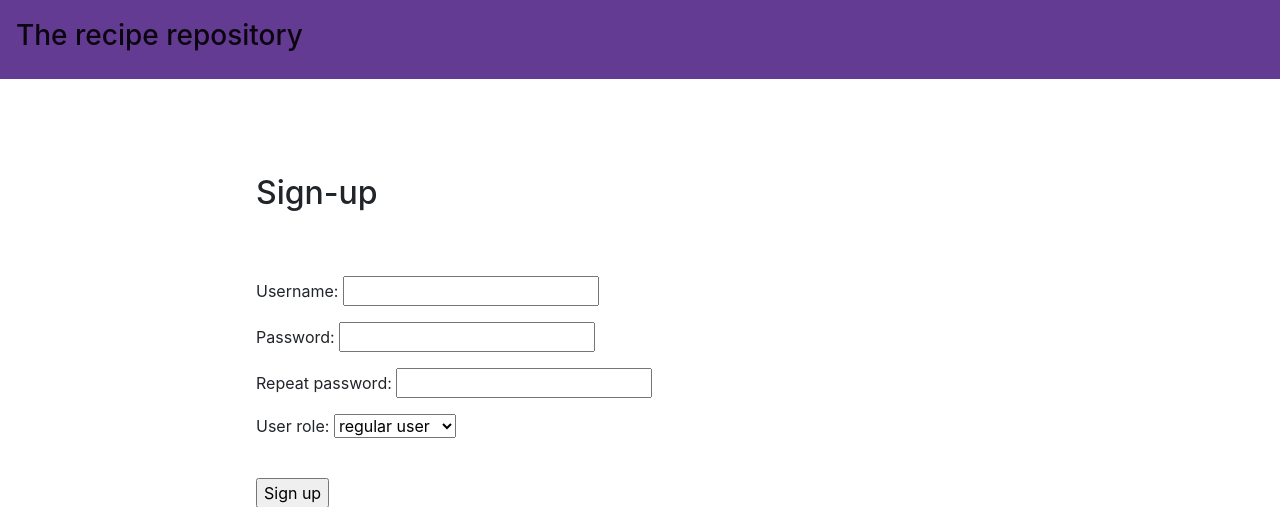
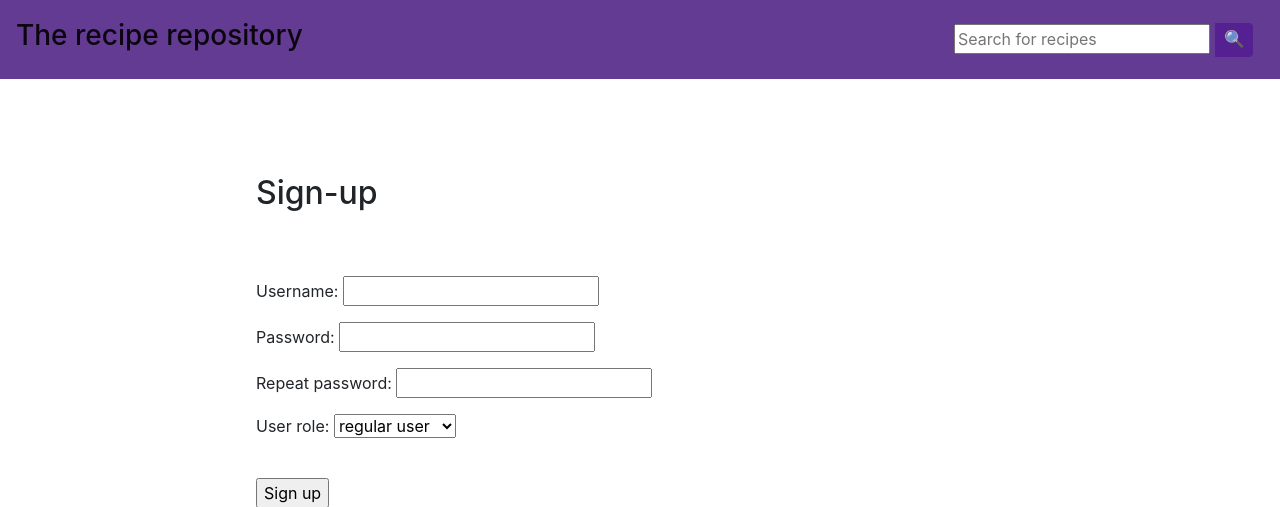
Before and after one commit to neazahorszky/recipe-web-app, a Flask app: page /signup in a window 1280 px wide. Shown: the top 507 px of the page. Run offline with Flask 3, Linux system fonts and the light colour scheme; some libraries are stand-ins or nearby versions.

Commit message:
Add search function

```diff
--- a/recipes.py
+++ b/recipes.py
@@ -22,3 +22,9 @@ def get_recipe(recipe_id):
                 WHERE r.id = :id AND u.id = r.user_id''')
 
     return db.session.execute(sql, {"id" : recipe_id}).fetchone()
+
+def search_recipes(query: str):
+    sql = text("""SELECT id, name FROM recipes
+                WHERE LOWER(name) LIKE LOWER(:query) OR LOWER(ingredients) LIKE LOWER(:query) OR LOWER(instructions) LIKE LOWER(:query)""")
+    matching_recipes = db.session.execute(sql, {"query": "%"+query+"%"}).fetchall()
+    return matching_recipes
--- a/routes.py
+++ b/routes.py
@@ -86,3 +86,9 @@ def review(recipe_id):
             return redirect("/recipe/" + str(recipe_id))
         else:
             return render_template("error.html", message="Review could not be added")
+
+@app.route("/search")
+def search_result():
+    query = request.args["query"]
+    matching_recipes = recipes.search_recipes(query)
+    return render_template("search.html", query=query, recipes=matching_recipes)
--- a/static/custom.css
+++ b/static/custom.css
@@ -10,3 +10,14 @@ header {
 h1, h2, h3, h4, h5, h6  {
     padding: 2% 0%;
 }
+
+button {
+    width: 40px;
+    height: 36px;
+    border: 1px solid rgb(100, 59, 146);
+    background: rgb(85, 32, 146);
+    text-align: center;
+    border-radius: 0 5px 5px 0;
+    cursor: pointer;
+    margin: 0;
+}
--- a/templates/layout.html
+++ b/templates/layout.html
@@ -9,6 +9,14 @@
 <header>
     <nav class="navbar navbar-expand-sm navbar-light">
         <a class="navbar-brand" href="/"><h3>The recipe repository</h3></a>
+        <div class="search" style="position: absolute; right: 2%;">
+            <form action="/search" method="get">
+                <input type="text" placeholder="Search for recipes" name="query">
+                    <button style="font-size:17px">
+                        &#x1f50d;
+                    </button>
+            </form>
+        </div>
     </nav>
 </header>
 
```
Also changed, not shown: templates/search.html (added, +14 -0 lines).
